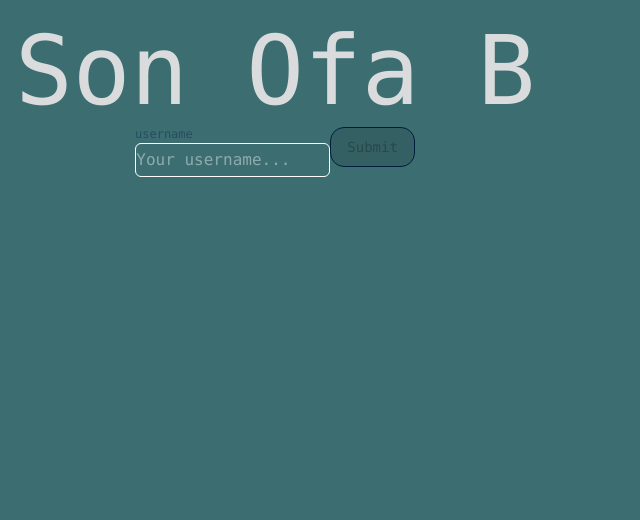
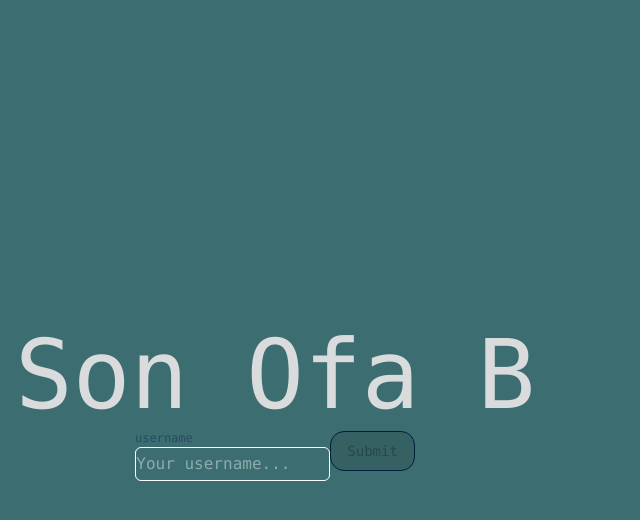
Before and after one commit to jermzblake/son-ofa-b, a React (Create React App) app: page / in a window 1280 px wide. Shown: the top 520 px of the page, without its empty margins (0-640 px from the left). Built offline with nearby package versions, Linux system fonts and the light colour scheme; no server answers.

Commit message:
set MainContianer StyledWrapper to 100vh

```diff
--- a/src/components/page/containers/MainContainer.tsx
+++ b/src/components/page/containers/MainContainer.tsx
@@ -7,6 +7,7 @@ const StyledWrapper = styled(Box)`
   && {
     display: flex;
     padding: 1em;
+    height: 100vh;
   }
 `
 
```
